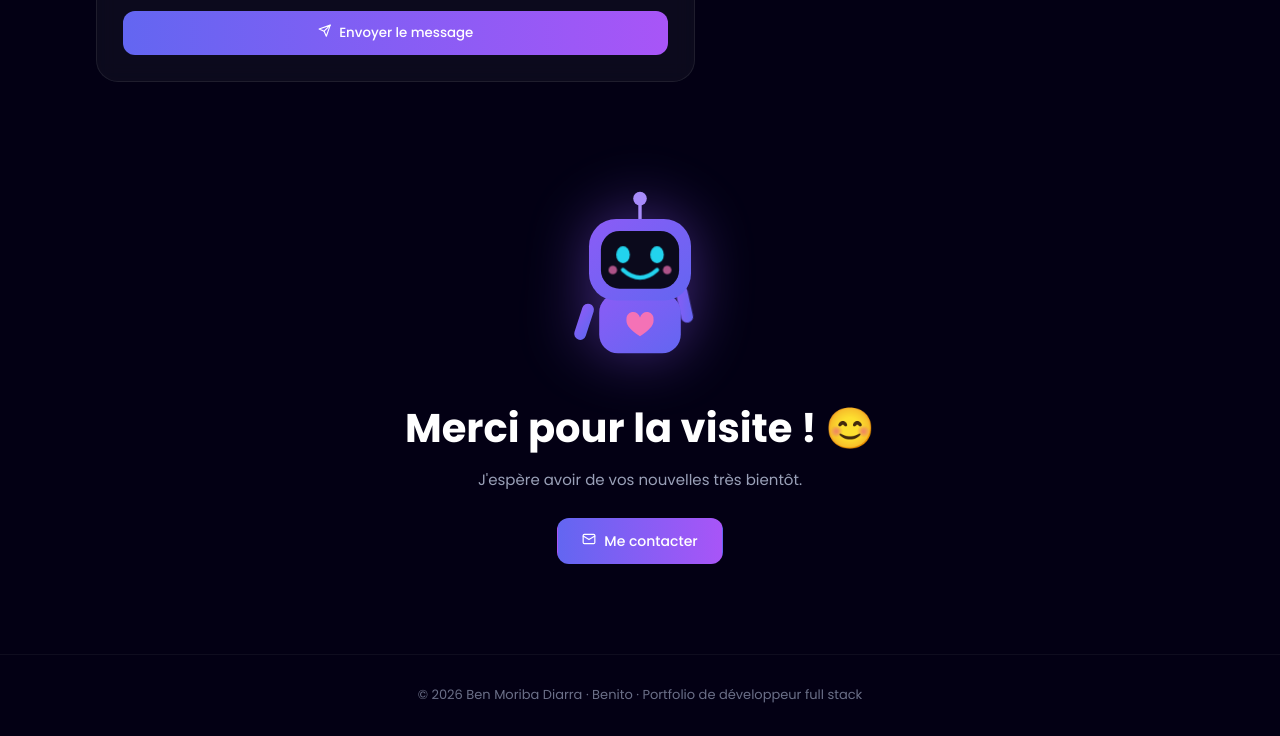
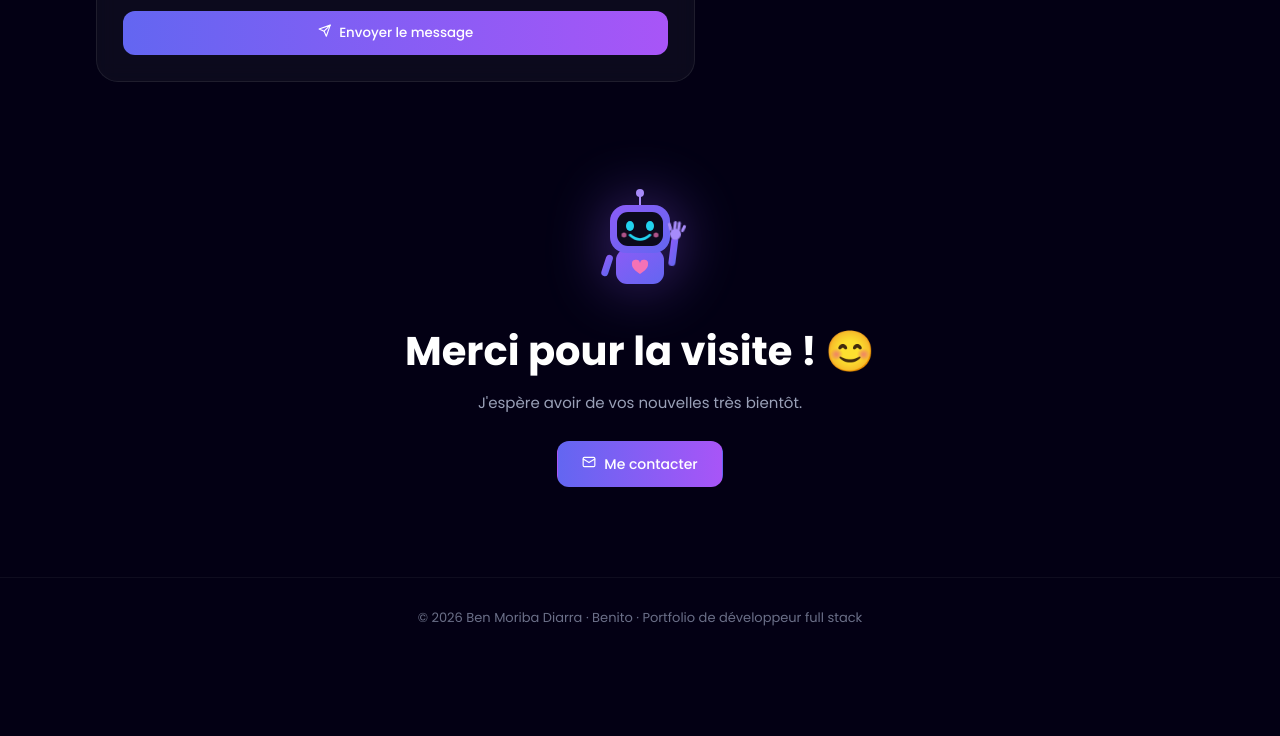
Before and after one commit to diarrabenm/portfolio-benito, a plain HTML site: page index.html in a window 1280 px wide. Shown: the part 4270-5006 px from the top of the page. After the commit the page ends 4929 px from the top, so only its background shows below. Drawn offline with Linux system fonts and the light colour scheme.

Commit message:
Robot plus petit avec une main qui fait coucou

```diff
--- a/index.html
+++ b/index.html
@@ -264,11 +264,6 @@
           <!-- Antenne qui brille -->
           <line x1="100" y1="42" x2="100" y2="22" stroke="#a78bfa" stroke-width="4" stroke-linecap="round"/>
           <circle class="robot-antenne" cx="100" cy="16" r="8" fill="#22d3ee"/>
-          <!-- Bras droit qui fait coucou -->
-          <g class="robot-bras">
-            <rect x="150" y="118" width="14" height="44" rx="7" fill="url(#robot-corps)"/>
-            <circle cx="157" cy="112" r="11" fill="#a78bfa"/>
-          </g>
           <!-- Bras gauche -->
           <rect x="34" y="140" width="14" height="44" rx="7" fill="url(#robot-corps)" transform="rotate(18 41 140)"/>
           <!-- Corps avec un cœur -->
@@ -286,6 +281,20 @@
           <circle cx="68" cy="100" r="5" fill="#f472b6" opacity=".7"/>
           <circle cx="132" cy="100" r="5" fill="#f472b6" opacity=".7"/>
           <path d="M80 100q20 18 40 0" fill="none" stroke="#22d3ee" stroke-width="5" stroke-linecap="round"/>
+          <!-- Bras droit qui fait coucou -->
+          <g transform="translate(6 0)">
+          <g class="robot-bras">
+            <rect x="150" y="104" width="14" height="58" rx="7" fill="url(#robot-corps)"/>
+            <!-- Main ouverte : paume + 4 doigts -->
+            <g fill="#a78bfa">
+              <circle cx="157" cy="98" r="11"/>
+              <rect x="144" y="76" width="6" height="16" rx="3" transform="rotate(-20 147 92)"/>
+              <rect x="151" y="72" width="6" height="18" rx="3"/>
+              <rect x="159" y="72" width="6" height="18" rx="3"/>
+              <rect x="166" y="77" width="6" height="15" rx="3" transform="rotate(20 169 92)"/>
+            </g>
+          </g>
+          </g>
         </svg>
 
         <h2>Merci pour la visite ! <span aria-hidden="true">😊</span></h2>
--- a/style.css
+++ b/style.css
@@ -1271,7 +1271,8 @@ section {
 }
 
 .robot {
-  width: 170px;
+  overflow: visible; /* la main peut dépasser un peu en faisant coucou */
+  width: 100px;
   height: auto;
   filter: drop-shadow(0 0 30px rgba(139, 92, 246, 0.45));
   animation: oscille 4s ease-in-out infinite;
@@ -1280,14 +1281,17 @@ section {
 /* Le bras fait coucou en tournant autour de l'épaule */
 .robot-bras {
   transform-box: fill-box;
-  transform-origin: 50% 100%;
-  animation: coucou 1.6s ease-in-out infinite;
+  transform-origin: 50% 100%; /* tourne autour de l'épaule */
+  animation: coucou 1.2s ease-in-out infinite;
 }
 
+/* Coucou : 2 allers-retours rapides de la main, puis une petite pause */
 @keyframes coucou {
-  0%, 100% { transform: rotate(0deg); }
-  25% { transform: rotate(-25deg); }
-  75% { transform: rotate(15deg); }
+  0%, 70%, 100% { transform: rotate(0deg); }
+  10% { transform: rotate(-5deg); }
+  25% { transform: rotate(25deg); }
+  40% { transform: rotate(-5deg); }
+  55% { transform: rotate(25deg); }
 }
 
 /* Les yeux clignent de temps en temps */
```
